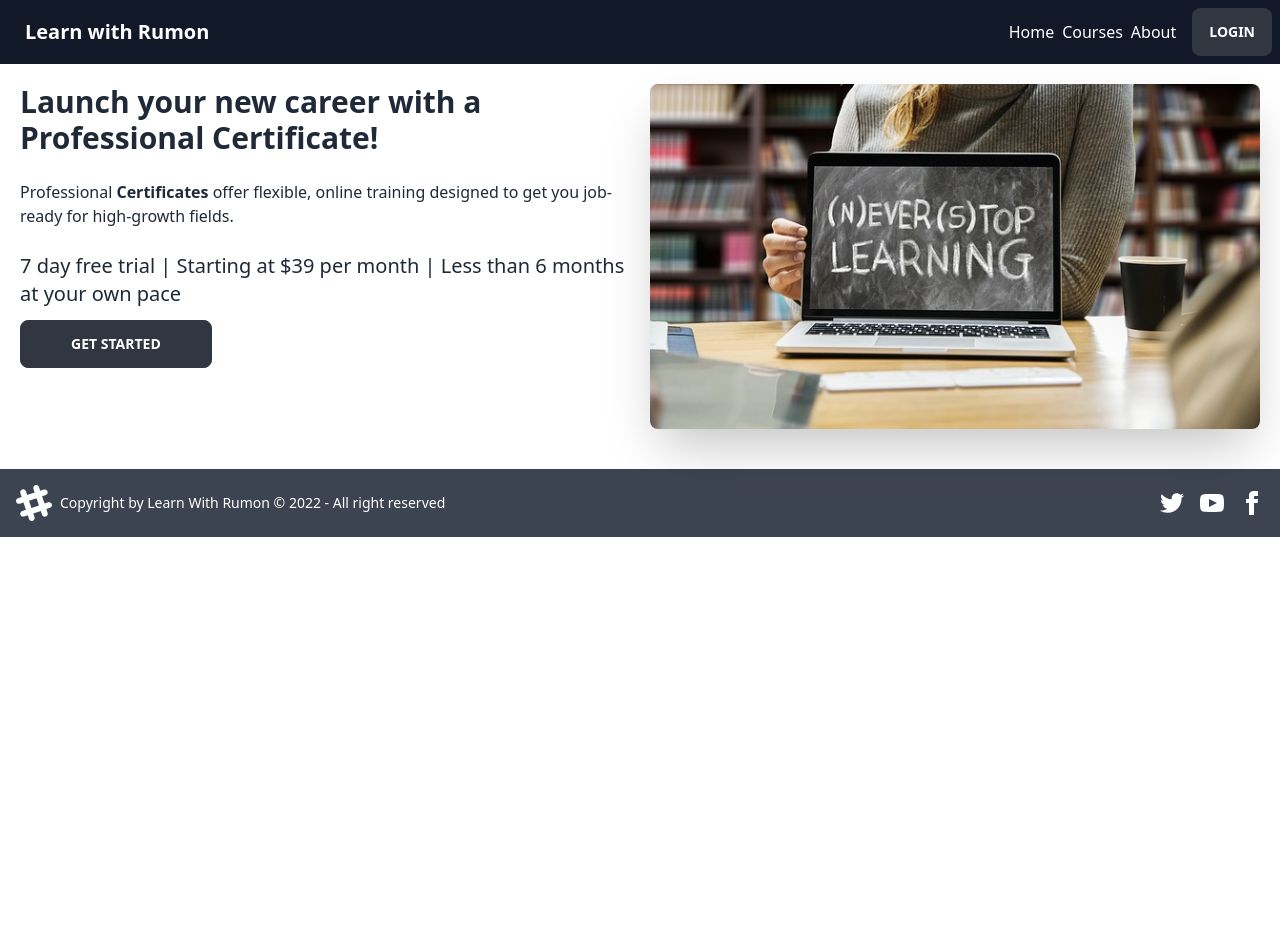
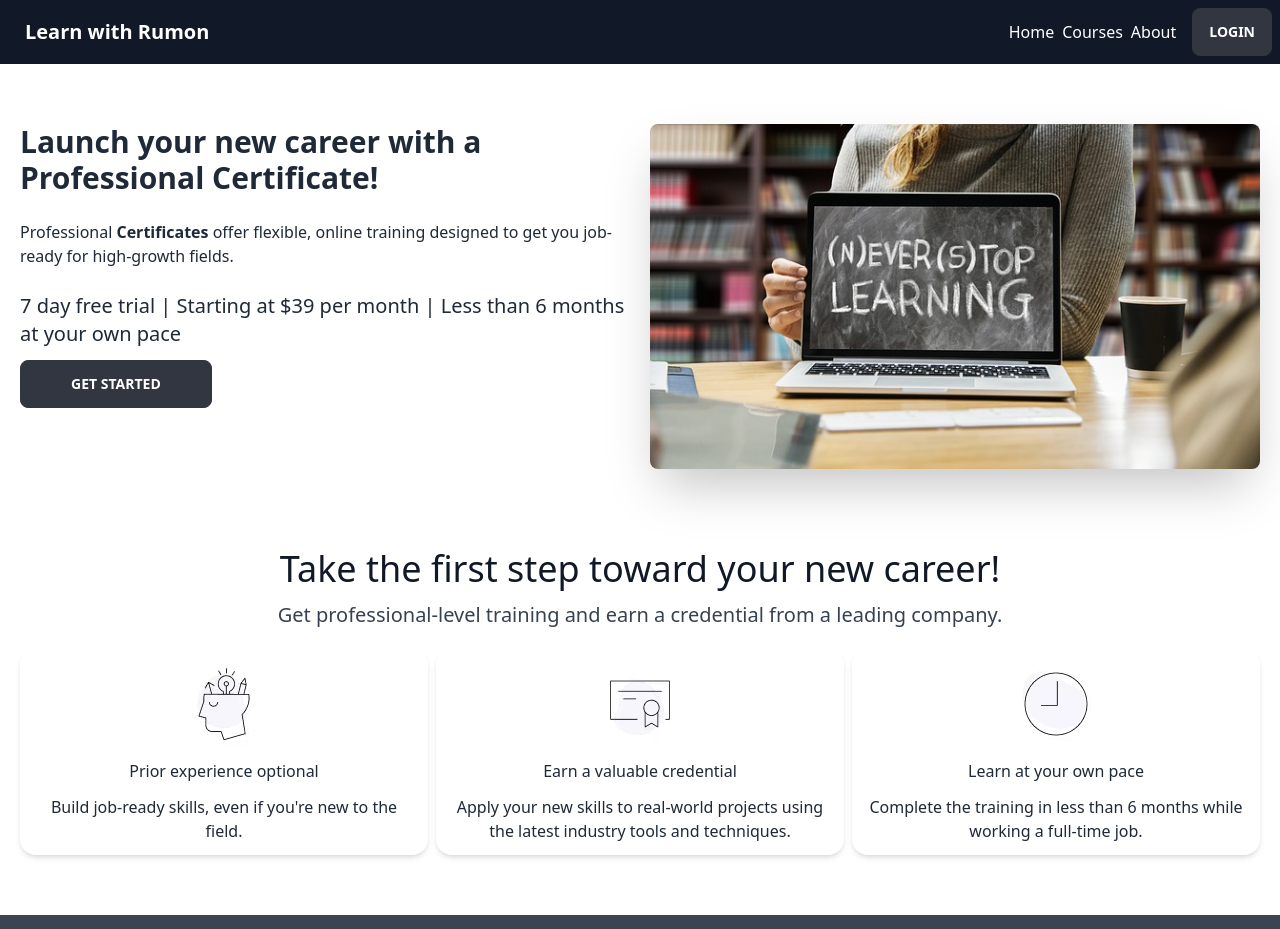
Before and after one commit to rumon5h/learn-with-rumon, a React (Create React App) app: page / in a window 1280 px wide. Shown: the top 929 px of the page. Before the commit the page ends 800 px from the top, so only its background shows below. Built offline with nearby package versions, Linux system fonts and the light colour scheme; no server answers.

Commit message:
Benefit section implementation done

```diff
--- a/src/components/Banner/Banner.js
+++ b/src/components/Banner/Banner.js
@@ -4,7 +4,7 @@ import bannerImage from '../../images/bannerImage.jpg';
 
 const Banner = () => {
   return (
-    <div className="grid grid-col-reverse grid-cols-1 md:grid-cols-2 gap-5 p-5 w-full">
+    <div className="grid grid-col-reverse grid-cols-1 md:grid-cols-2 gap-5 p-5 my-10 w-full">
 
         <div className="w-full">
           <h1 className="text-3xl font-bold">Launch your new career with a Professional Certificate!</h1>
--- /dev/null
+++ b/src/components/Benefit/Benefit.js
@@ -0,0 +1,57 @@
+import React from "react";
+import image1 from "../../images/prior-experience-optional.avif";
+import image2 from "../../images/earn-valuable-credential.avif";
+import image3 from "../../images/learn-pace.avif";
+
+const Benefit = () => {
+
+  const benefits = [
+    {
+      id: 1,
+      title: "Prior experience optional",
+      img: image1,
+      body: "Build job-ready skills, even if you're new to the field."
+    },
+    {
+      id: 2,
+      title: "Earn a valuable credential",
+      img: image2,
+      body: "Apply your new skills to real-world projects using the latest industry tools and techniques."
+    },
+    {
+      id: 3,
+      title: "Learn at your own pace",
+      img: image3,
+      body: "Complete the training in less than 6 months while working a full-time job."
+    },
+  ];
+
+  return (
+    <div className="my-10 p-5 ">
+      <h2 className="text-4xl text-center text-gray-900">
+        Take the first step toward your new career!
+      </h2>
+      <p className="text-xl mt-3 text-center text-gray-700">
+        Get professional-level training and earn a credential from a leading
+        company.
+      </p>
+      <div className="grid grid-cols-1 mt-5 md:grid-cols-2 lg:grid-cols-3 gap-2 ">
+        {
+          benefits.map(benefit => {
+            const {id, title, img, body} = benefit;
+
+            return <article
+            className="text-center card shadow-md p-3"
+            key={id}>
+              <img className="mx-auto" src={img} alt="" />
+              <h4 className="my-3">{title}</h4>
+              <p>{body}</p>
+            </article>
+          })
+        }
+      </div>
+    </div>
+  );
+};
+
+export default Benefit;
--- a/src/components/Home/Home.js
+++ b/src/components/Home/Home.js
@@ -1,11 +1,13 @@
 import React from "react";
 import Banner from "../Banner/Banner";
+import Benefit from "../Benefit/Benefit";
 import Footer from "../Footer/Footer";
 
 const Home = () => {
   return (
     <div>
       <Banner />
+      <Benefit/>
       <Footer />
     </div>
   );
```
Also changed, not shown: src/images/learnerImage.avif (deleted).
